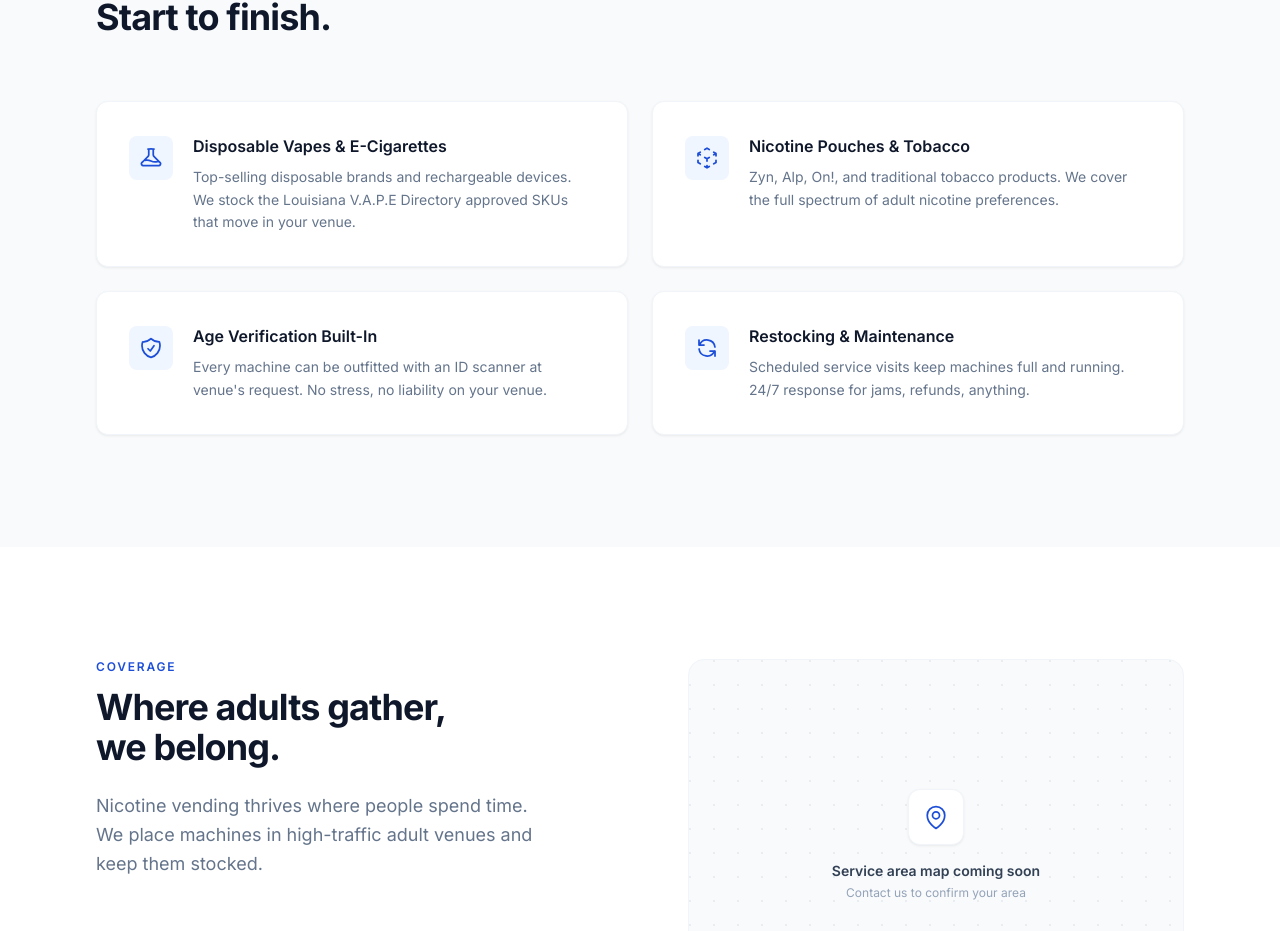
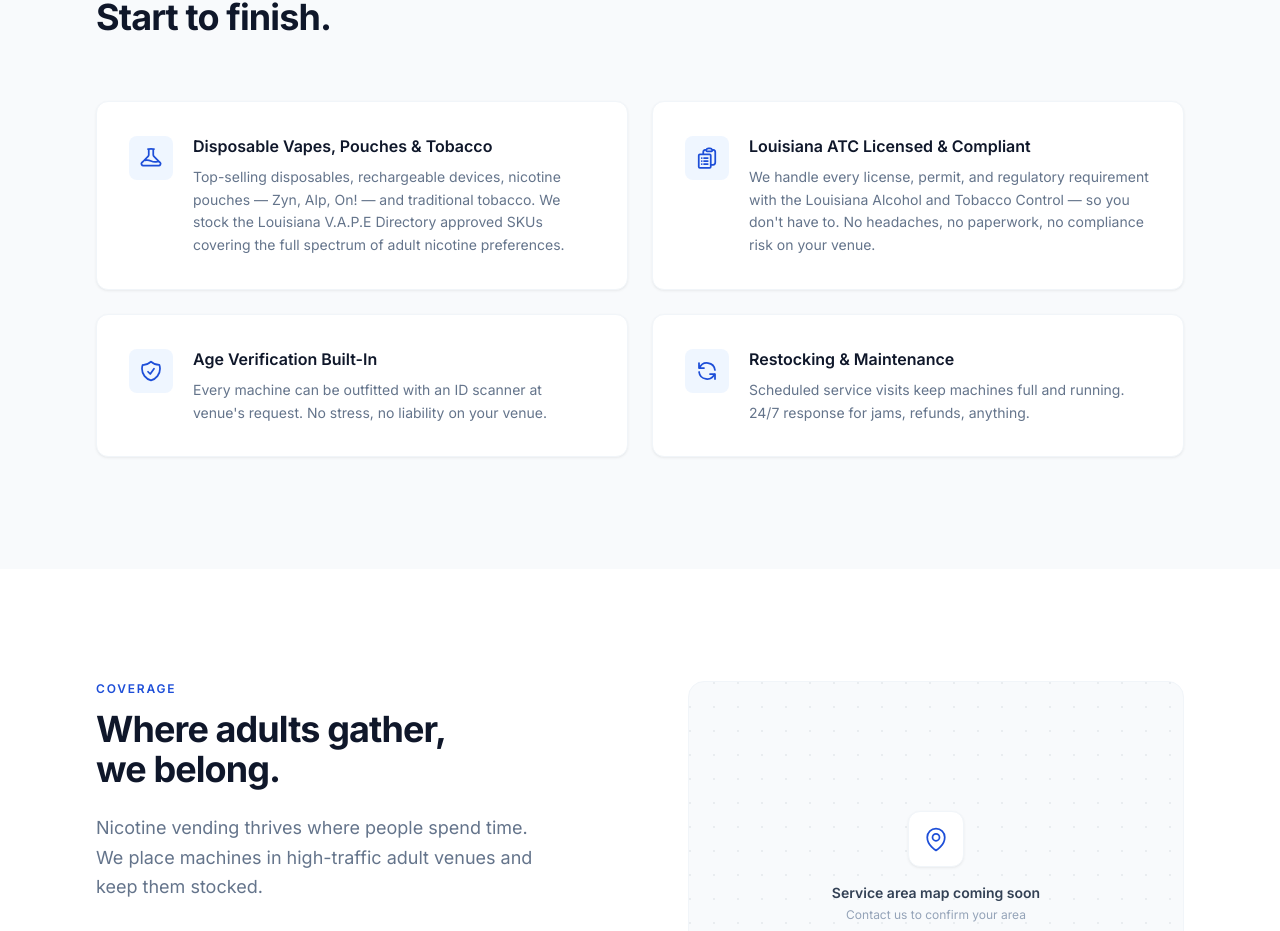
Before and after one commit to KH1188/nicks-vending, a React (Vite) app: page / in a window 1280 px wide. Shown: the part 1059-1990 px from the top of the page. Built offline with nearby package versions, Linux system fonts and the light colour scheme.

Commit message:
Merge vapes/pouches card and add Louisiana ATC compliance card

```diff
--- a/src/components/Services.tsx
+++ b/src/components/Services.tsx
@@ -14,20 +14,20 @@ const SERVICES: Service[] = [
           d="M9.75 3.104v5.714a2.25 2.25 0 01-.659 1.591L5 14.5M9.75 3.104c-.251.023-.501.05-.75.082m.75-.082a24.301 24.301 0 014.5 0m0 0v5.714c0 .597.237 1.17.659 1.591L19.8 15.3M14.25 3.104c.251.023.501.05.75.082M19.8 15.3l-1.57.393A9.065 9.065 0 0112 15a9.065 9.065 0 00-6.23-.693L5 14.5m14.8.8 1.402 1.402c1 1 .03 2.798-1.414 2.798H4.213c-1.444 0-2.414-1.798-1.414-2.798L4.2 15.3" />
       </svg>
     ),
-    title: 'Disposable Vapes & E-Cigarettes',
+    title: 'Disposable Vapes, Pouches & Tobacco',
     description:
-      'Top-selling disposable brands and rechargeable devices. We stock the Louisiana V.A.P.E Directory approved SKUs that move in your venue.',
+      'Top-selling disposables, rechargeable devices, nicotine pouches — Zyn, Alp, On! — and traditional tobacco. We stock the Louisiana V.A.P.E Directory approved SKUs covering the full spectrum of adult nicotine preferences.',
   },
   {
     icon: (
       <svg className="w-6 h-6" fill="none" viewBox="0 0 24 24" stroke="currentColor" strokeWidth={1.75}>
         <path strokeLinecap="round" strokeLinejoin="round"
-          d="M21 7.5l-2.25-1.313M21 7.5v2.25m0-2.25l-2.25 1.313M3 7.5l2.25-1.313M3 7.5l2.25 1.313M3 7.5v2.25m9 3l2.25-1.313M12 12.75l-2.25-1.313M12 12.75V15m0 6.75l2.25-1.313M12 21.75V19.5m0 2.25l-2.25-1.313m0-16.875L12 2.25l2.25 1.313M21 14.25v2.25l-2.25 1.313m-13.5 0L3 16.5v-2.25" />
+          d="M9 12h3.75M9 15h3.75M9 18h3.75m3 .75H18a2.25 2.25 0 002.25-2.25V6.108c0-1.135-.845-2.098-1.976-2.192a48.424 48.424 0 00-1.123-.08m-5.801 0c-.065.21-.1.433-.1.664 0 .414.336.75.75.75h4.5a.75.75 0 00.75-.75 2.25 2.25 0 00-.1-.664m-5.8 0A2.251 2.251 0 0113.5 2.25H15c1.012 0 1.867.668 2.15 1.586m-5.8 0c-.376.023-.75.05-1.124.08C9.095 4.01 8.25 4.973 8.25 6.108V8.25m0 0H4.875c-.621 0-1.125.504-1.125 1.125v11.25c0 .621.504 1.125 1.125 1.125h9.75c.621 0 1.125-.504 1.125-1.125V9.375c0-.621-.504-1.125-1.125-1.125H8.25zM6.75 12h.008v.008H6.75V12zm0 3h.008v.008H6.75V15zm0 3h.008v.008H6.75V18z" />
       </svg>
     ),
-    title: 'Nicotine Pouches & Tobacco',
+    title: 'Louisiana ATC Licensed & Compliant',
     description:
-      'Zyn, Alp, On!, and traditional tobacco products. We cover the full spectrum of adult nicotine preferences.',
+      'We handle every license, permit, and regulatory requirement with the Louisiana Alcohol and Tobacco Control — so you don\'t have to. No headaches, no paperwork, no compliance risk on your venue.',
   },
   {
     icon: (
```
